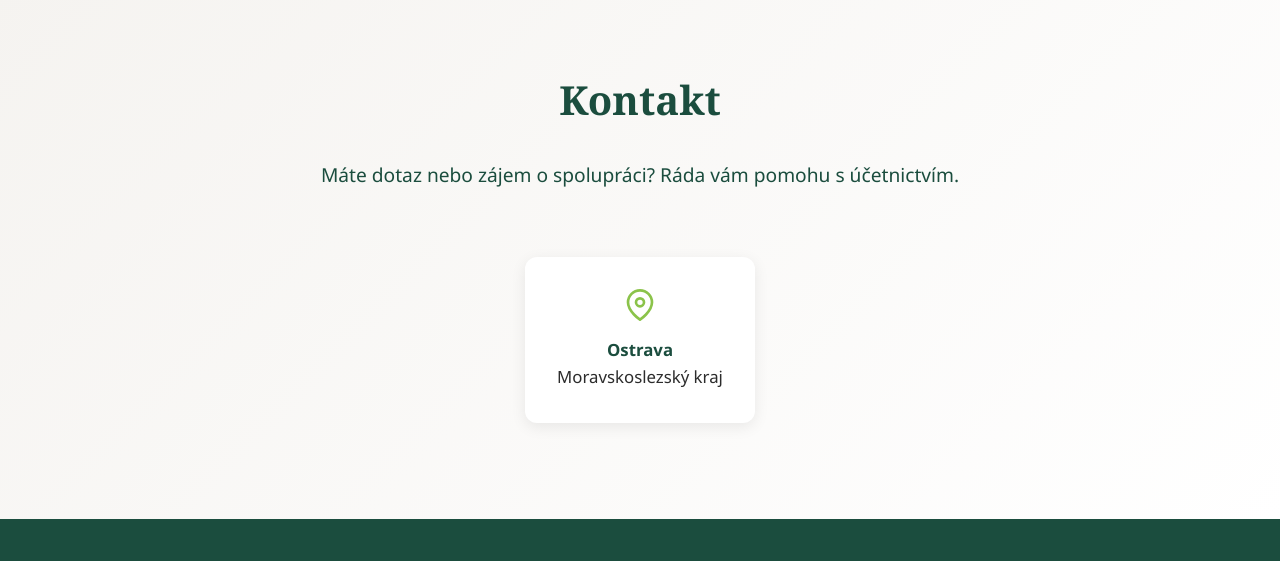
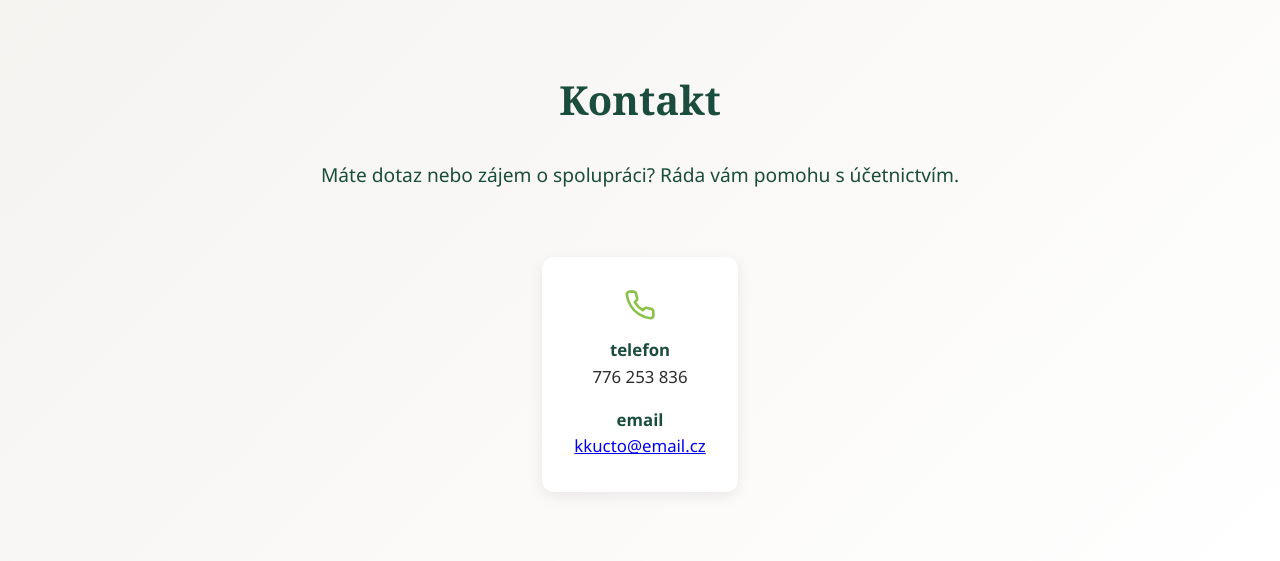
Before and after one commit to ladisalves/km-web, a plain HTML site: page claude/index.html in a window 1280 px wide. Shown: the part 1810-2371 px from the top of the page. Drawn offline with Linux system fonts and the light colour scheme.

Commit message:
feat: v2 contact

```diff
--- a/claude/index.html
+++ b/claude/index.html
@@ -21,11 +21,6 @@
       "@type": "ProfessionalService",
       "name": "Kateřina Kropáčková - Účetní služby",
       "description": "Profesionální účetní služby s více než 15 lety zkušeností",
-      "address": {
-        "@type": "PostalAddress",
-        "addressLocality": "Ostrava",
-        "addressCountry": "CZ"
-      },
       "areaServed": "CZ",
       "serviceType": ["Vedení účetnictví", "Daňová evidence", "Silniční daň", "Komunikace s celním úřadem"]
     }
@@ -128,10 +123,10 @@
                     <div class="contact-info">
                         <div class="contact-item">
                             <svg class="icon" width="32" height="32" viewBox="0 0 24 24" fill="none" xmlns="http://www.w3.org/2000/svg">
-                                <path d="M21 10C21 17 12 23 12 23C12 23 3 17 3 10C3 7.61305 3.94821 5.32387 5.63604 3.63604C7.32387 1.94821 9.61305 1 12 1C14.3869 1 16.6761 1.94821 18.364 3.63604C20.0518 5.32387 21 7.61305 21 10Z" stroke="currentColor" stroke-width="2" stroke-linecap="round" stroke-linejoin="round"/>
-                                <path d="M12 13C13.6569 13 15 11.6569 15 10C15 8.34315 13.6569 7 12 7C10.3431 7 9 8.34315 9 10C9 11.6569 10.3431 13 12 13Z" stroke="currentColor" stroke-width="2" stroke-linecap="round" stroke-linejoin="round"/>
+                                <path d="M22 16.92V19.92C22.0011 20.1985 21.9441 20.4742 21.8325 20.7293C21.7209 20.9845 21.5573 21.2136 21.3521 21.4019C21.1469 21.5901 20.9046 21.7335 20.6407 21.8227C20.3769 21.9119 20.0974 21.9451 19.82 21.92C16.7428 21.5856 13.787 20.5341 11.19 18.85C8.77382 17.3147 6.72533 15.2662 5.18999 12.85C3.49997 10.2412 2.44824 7.27099 2.11999 4.18C2.095 3.90347 2.12787 3.62476 2.21649 3.36162C2.30512 3.09849 2.44756 2.85669 2.63476 2.65162C2.82196 2.44655 3.0498 2.28271 3.30379 2.17052C3.55777 2.05833 3.83233 2.00026 4.10999 2H7.10999C7.5953 1.99522 8.06579 2.16708 8.43376 2.48353C8.80173 2.79999 9.04207 3.23945 9.10999 3.72C9.23662 4.68007 9.47144 5.62273 9.80999 6.53C9.94454 6.88792 9.97366 7.27691 9.8939 7.65088C9.81415 8.02485 9.62886 8.36811 9.35999 8.64L8.08999 9.91C9.51355 12.4135 11.5864 14.4864 14.09 15.91L15.36 14.64C15.6319 14.3711 15.9751 14.1858 16.3491 14.1061C16.7231 14.0263 17.1121 14.0555 17.47 14.19C18.3773 14.5286 19.3199 14.7634 20.28 14.89C20.7658 14.9585 21.2094 15.2032 21.5265 15.5775C21.8437 15.9518 22.0122 16.4296 22 16.92Z" stroke="currentColor" stroke-width="2" stroke-linecap="round" stroke-linejoin="round"/>
                             </svg>
-                            <p><strong>Ostrava</strong><br>Moravskoslezský kraj</p>
+                            <p><strong>telefon</strong><br>&#55;&#55;&#54;&#32;&#50;&#53;&#51;&#32;&#56;&#51;&#54;</p>
+                            <p><strong>email</strong><br><a href="mailto:&#107;&#107;&#117;&#99;&#116;&#111;&#64;&#101;&#109;&#97;&#105;&#108;&#46;&#99;&#122;">&#107;&#107;&#117;&#99;&#116;&#111;&#64;&#101;&#109;&#97;&#105;&#108;&#46;&#99;&#122;</a></p>
                         </div>
                     </div>
                 </div>
```
